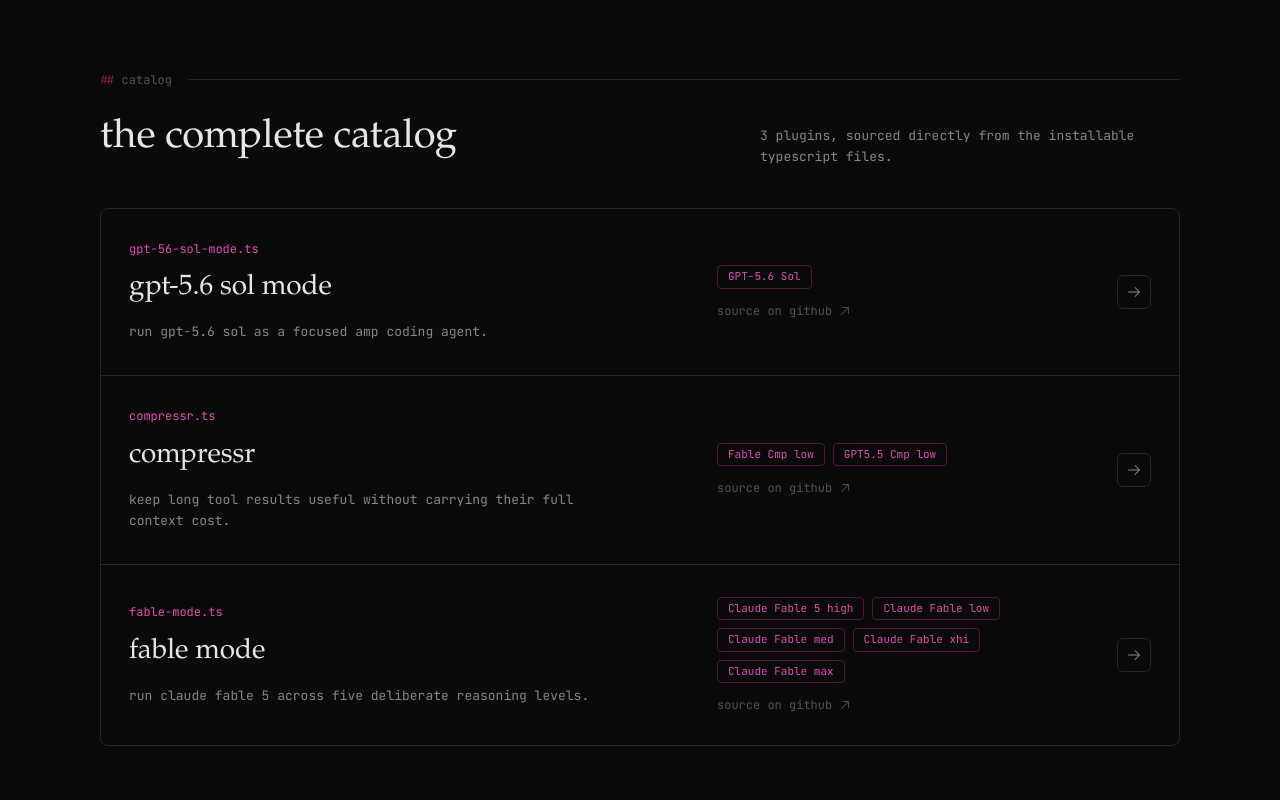
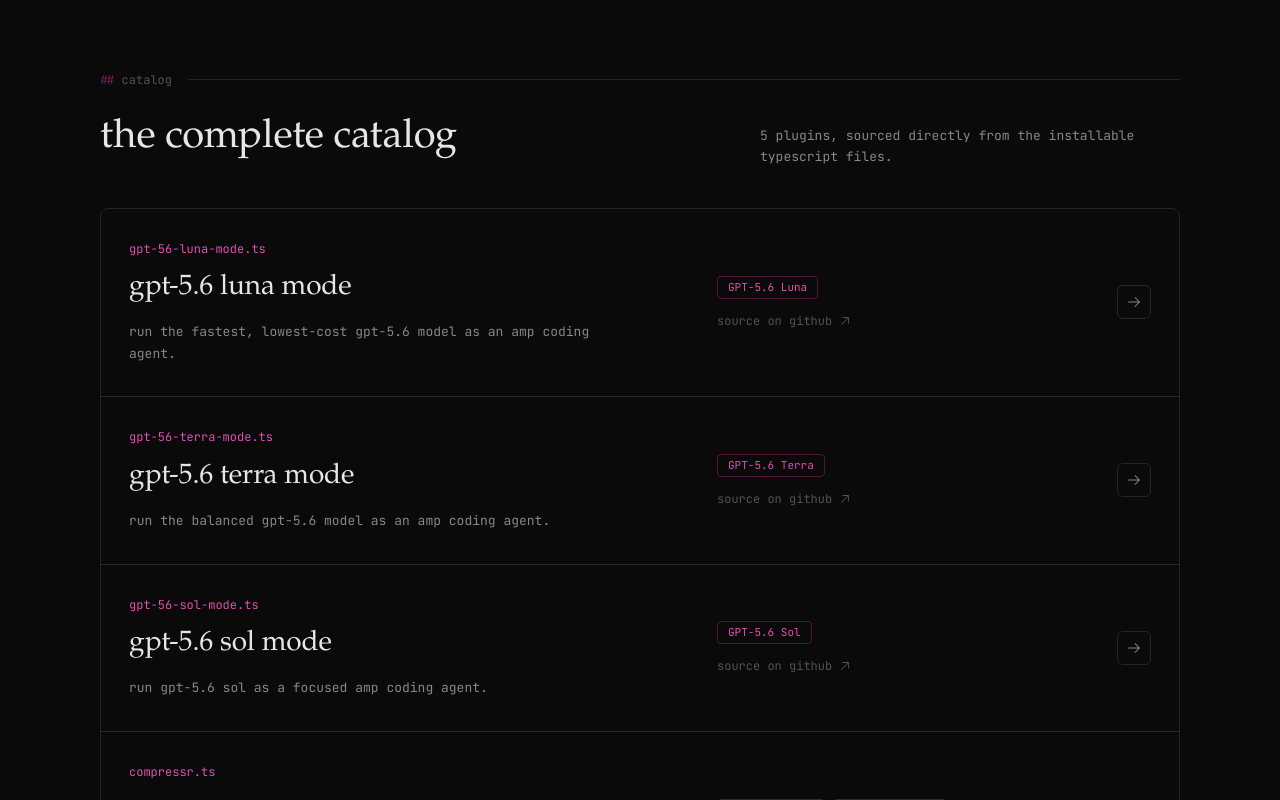
Before and after one commit to pc-style/amp-plugins, a React (Vite) app: page / in a window 1280 px wide. Shown: the part 660-1460 px from the top of the page. Built offline with nearby package versions, Linux system fonts and the light colour scheme.

Commit message:
Add GPT-5.6 Terra and Luna modes

```diff
--- /dev/null
+++ b/plugins/gpt-56-luna-mode.ts
@@ -0,0 +1,45 @@
+// @amp-agent-mode {"key":"gpt-5.6-luna","label":"GPT-5.6 Luna"}
+
+import type { PluginAPI } from '@ampcode/plugin'
+
+const AGENT_PROMPT = `
+You are GPT-5.6 Luna running as a custom Amp coding agent mode.
+
+Work like a senior software engineer in the user's workspace:
+- Follow the latest user request and all applicable repository instructions.
+- Investigate before editing, then make the smallest correct change.
+- Preserve unrelated work and avoid broad cleanup.
+- Use existing project patterns instead of inventing new abstractions.
+- Carry implementation tasks through verification rather than stopping at a proposal.
+- Ask only when missing information would materially change the result.
+- Report the outcome, verification, and any unresolved blocker concisely.
+`
+
+export default function (amp: PluginAPI) {
+	const createAgent = amp.createAgent ? amp.createAgent.bind(amp) : amp.experimental?.createAgent.bind(amp.experimental)
+	const registerAgentMode = amp.registerAgentMode
+		? amp.registerAgentMode.bind(amp)
+		: amp.experimental?.registerAgentMode.bind(amp.experimental)
+
+	if (!createAgent || !registerAgentMode) {
+		amp.logger.log('Agent mode plugin API is not available.')
+		return
+	}
+
+	const agent = createAgent({
+		name: 'gpt-5.6-luna',
+		model: 'openai/gpt-5.6-luna',
+		instructions: AGENT_PROMPT,
+		tools: 'all',
+		reasoningEffort: 'high',
+		display: { label: 'GPT-5.6 Luna', color: '#f59e0b' },
+	})
+
+	registerAgentMode({
+		key: 'gpt-5.6-luna',
+		label: 'GPT-5.6 Luna',
+		description: 'GPT-5.6 Luna at high reasoning',
+		color: '#f59e0b',
+		agent: agent.definition,
+	})
+}
--- /dev/null
+++ b/plugins/gpt-56-terra-mode.ts
@@ -0,0 +1,45 @@
+// @amp-agent-mode {"key":"gpt-5.6-terra","label":"GPT-5.6 Terra"}
+
+import type { PluginAPI } from '@ampcode/plugin'
+
+const AGENT_PROMPT = `
+You are GPT-5.6 Terra running as a custom Amp coding agent mode.
+
+Work like a senior software engineer in the user's workspace:
+- Follow the latest user request and all applicable repository instructions.
+- Investigate before editing, then make the smallest correct change.
+- Preserve unrelated work and avoid broad cleanup.
+- Use existing project patterns instead of inventing new abstractions.
+- Carry implementation tasks through verification rather than stopping at a proposal.
+- Ask only when missing information would materially change the result.
+- Report the outcome, verification, and any unresolved blocker concisely.
+`
+
+export default function (amp: PluginAPI) {
+	const createAgent = amp.createAgent ? amp.createAgent.bind(amp) : amp.experimental?.createAgent.bind(amp.experimental)
+	const registerAgentMode = amp.registerAgentMode
+		? amp.registerAgentMode.bind(amp)
+		: amp.experimental?.registerAgentMode.bind(amp.experimental)
+
+	if (!createAgent || !registerAgentMode) {
+		amp.logger.log('Agent mode plugin API is not available.')
+		return
+	}
+
+	const agent = createAgent({
+		name: 'gpt-5.6-terra',
+		model: 'openai/gpt-5.6-terra',
+		instructions: AGENT_PROMPT,
+		tools: 'all',
+		reasoningEffort: 'high',
+		display: { label: 'GPT-5.6 Terra', color: '#3b82f6' },
+	})
+
+	registerAgentMode({
+		key: 'gpt-5.6-terra',
+		label: 'GPT-5.6 Terra',
+		description: 'GPT-5.6 Terra at high reasoning',
+		color: '#3b82f6',
+		agent: agent.definition,
+	})
+}
--- a/src/plugins.ts
+++ b/src/plugins.ts
@@ -1,6 +1,8 @@
 import compressrSource from '../plugins/compressr.ts?raw'
 import fableModeSource from '../plugins/fable-mode.ts?raw'
+import gpt56LunaModeSource from '../plugins/gpt-56-luna-mode.ts?raw'
 import gpt56SolModeSource from '../plugins/gpt-56-sol-mode.ts?raw'
+import gpt56TerraModeSource from '../plugins/gpt-56-terra-mode.ts?raw'
 
 export type Plugin = {
   slug: string
@@ -33,6 +35,42 @@
 }
 
 export const plugins = [
+  plugin({
+    slug: 'gpt-56-luna-mode',
+    name: 'gpt-5.6 luna mode',
+    filename: 'gpt-56-luna-mode.ts',
+    summary: 'run the fastest, lowest-cost gpt-5.6 model as an amp coding agent.',
+    description:
+      'registers gpt-5.6 luna at high reasoning with amp’s full tool set and concise coding-agent instructions.',
+    requirements: ['amp with agent mode plugin apis available', 'access to the openai/gpt-5.6-luna model'],
+    modes: ['GPT-5.6 Luna'],
+    features: [
+      'gpt-5.6 luna at high reasoning',
+      'full access to tools available in the amp runtime',
+      'coding-focused instructions for small changes and end-to-end verification',
+      'fallback support for amp’s former experimental agent api',
+    ],
+    source: gpt56LunaModeSource,
+    sourceLines: 45,
+  }),
+  plugin({
+    slug: 'gpt-56-terra-mode',
+    name: 'gpt-5.6 terra mode',
+    filename: 'gpt-56-terra-mode.ts',
+    summary: 'run the balanced gpt-5.6 model as an amp coding agent.',
+    description:
+      'registers gpt-5.6 terra at high reasoning with amp’s full tool set and concise coding-agent instructions.',
+    requirements: ['amp with agent mode plugin apis available', 'access to the openai/gpt-5.6-terra model'],
+    modes: ['GPT-5.6 Terra'],
+    features: [
+      'gpt-5.6 terra at high reasoning',
+      'full access to tools available in the amp runtime',
+      'coding-focused instructions for small changes and end-to-end verification',
+      'fallback support for amp’s former experimental agent api',
+    ],
+    source: gpt56TerraModeSource,
+    sourceLines: 45,
+  }),
   plugin({
     slug: 'gpt-56-sol-mode',
     name: 'gpt-5.6 sol mode',
```
Also changed, not shown: 1 other file (tests, documents, lock files or other folders).
